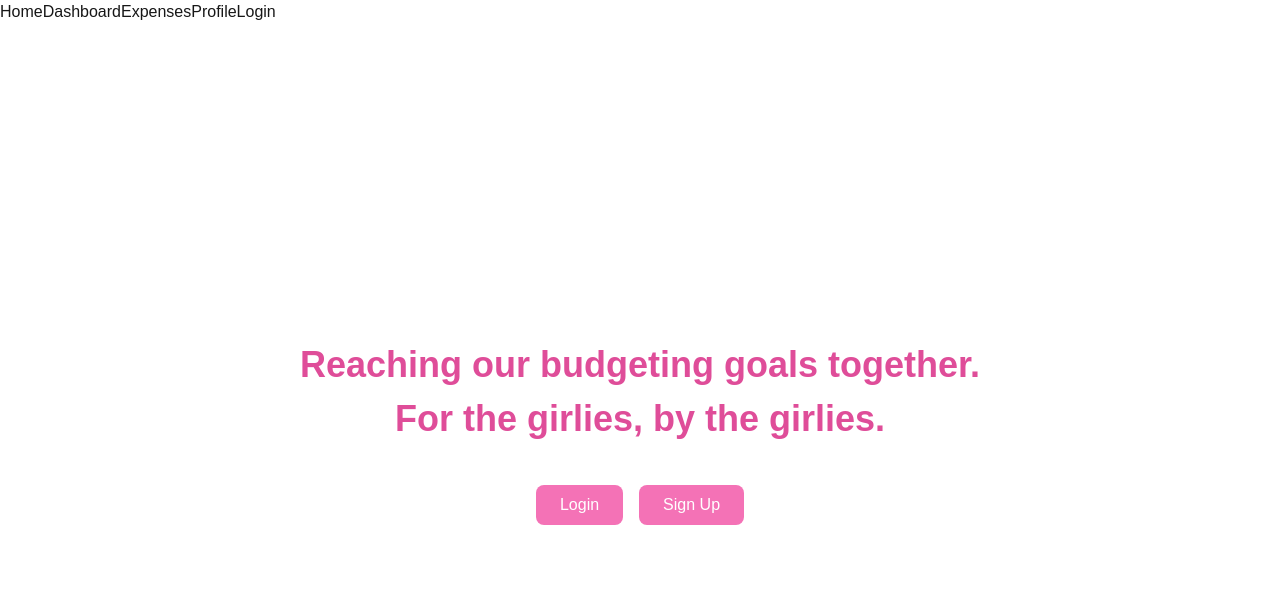
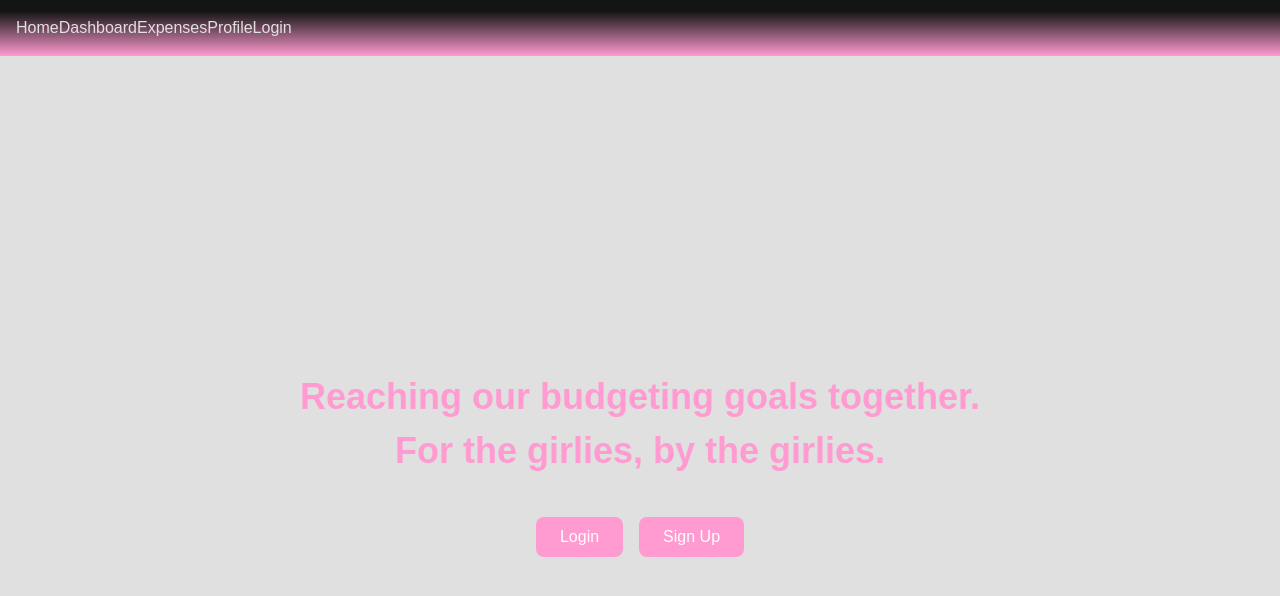
Before and after one commit to kacieyee/CSFinalProject, a Next.js app in the folder code/: page /home in a window 1280 px wide. Shown: the top 596 px of the page. Built offline with nearby package versions, Linux system fonts and the light colour scheme.

Commit message:
updating navbar colors

```diff
--- a/code/src/app/globals.css
+++ b/code/src/app/globals.css
@@ -3,14 +3,14 @@
 @tailwind utilities;
 
 :root {
-  --background: #ffffff;
-  --foreground: #171717;
+  --background: #141414;
+  --foreground: #E0E0E0;
 }
 
-@media (prefers-color-scheme: dark) {
+@media (prefers-color-scheme: light) {
   :root {
-    --background: #0a0a0a;
-    --foreground: #ededed;
+    --background: #E0E0E0;
+    --foreground: #141414;
   }
 }
 
@@ -44,9 +44,17 @@ p {
 }
 
 .heading {
+  color: #FF9BD1;
   font-size: 2.25rem; /* Equivalent to text-4xl */
   font-weight: bold;
   text-align: center;
+}
+
+.navbar {
+  background-color: #141414;
+  color:#E0E0E0;
+  padding: 1rem;
+  background-image: linear-gradient(#141414 20%, #FF9BD1);
 }
 
 .buttonContainer {
@@ -57,7 +65,7 @@ p {
 
 
 .button {
-  background-color: #f472b6; /* bg-pink-300 */
+  background-color: #FF9BD1; /* bg-pink-300 */
   color: white;
   padding: 0.5rem 1.5rem;
   border-radius: 0.5rem;
--- a/code/src/app/layout.tsx
+++ b/code/src/app/layout.tsx
@@ -37,7 +37,7 @@ export default function RootLayout({ children }: { children: React.ReactNode })
       <body className="bg-gray-100 text-gray-900">
         <div className="flex flex-col h-screen">
           {/* navbar */}
-          <nav className="bg-pink-300 text-white p-6 shadow-md">
+          <nav className="navbar">
             <div className="max-w-4xl mx-auto flex justify-center gap-8 text-lg">
               <Link href="/home" className="hover:text-gray-300">Home</Link>
 
```
Also changed, not shown: code/src/app/dashboard/page.tsx (+8 -3 lines).
